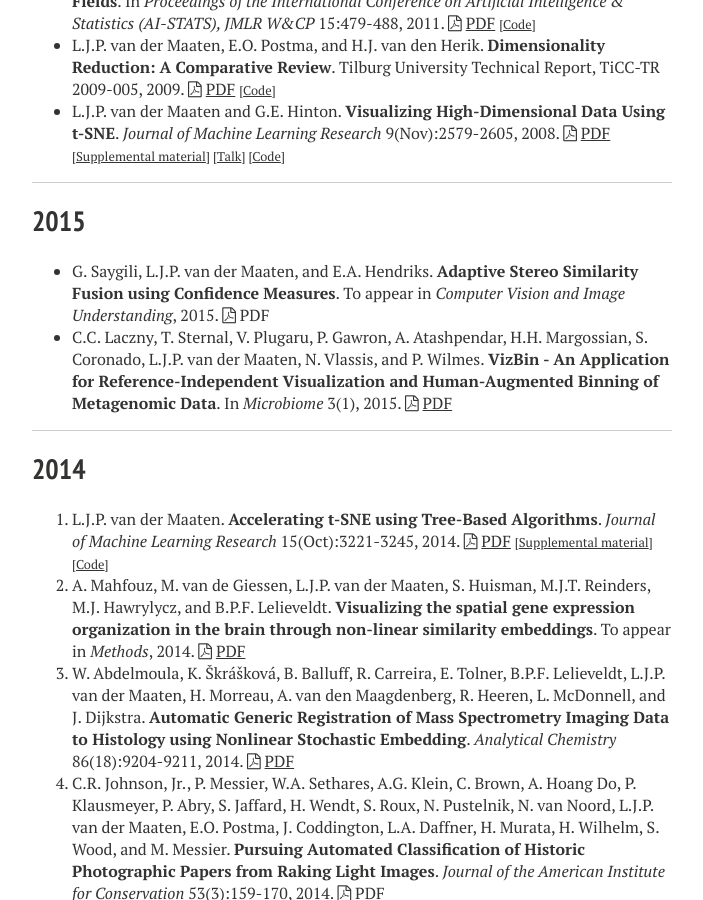
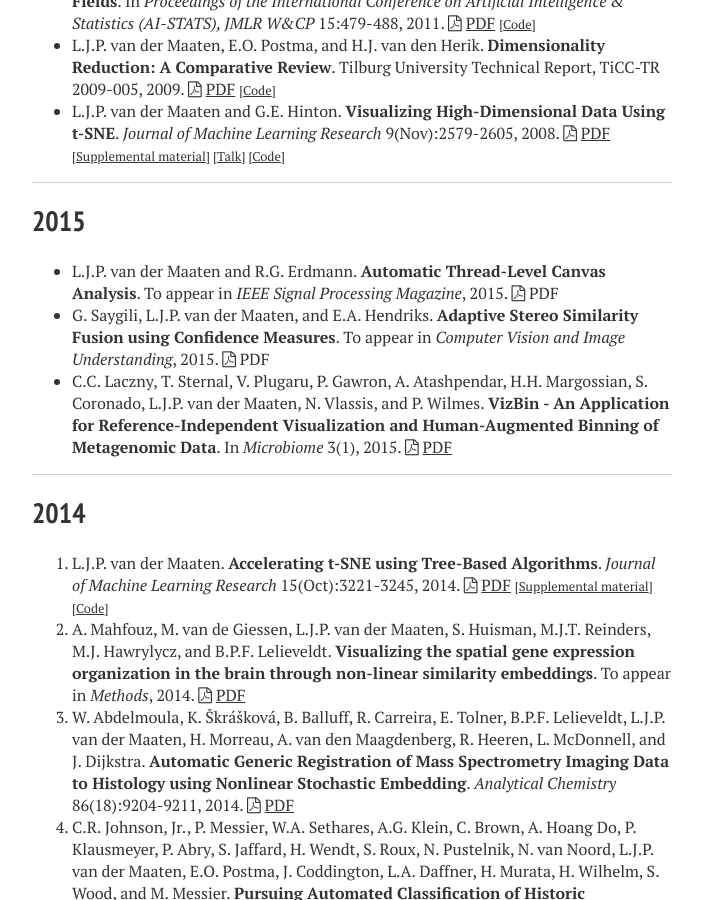
Before and after one commit to lvdmaaten/lvdmaaten.github.io, a Jekyll site: the page built from publications/index.md, in a window 1280 px wide and 900 px high, scrolled down 884 px. Shown: the whole window, without its empty margins (288-991 px from the left). Built offline with Jekyll 4.4.1, drawn with Linux system fonts in a browser that asks for light colours; nearby versions of some CDN libraries.

Commit message:
add publication

```diff
--- a/publications/index.md
+++ b/publications/index.md
@@ -33,6 +33,7 @@ For an overview of citations of my paper, please view my [Google Scholar profile
 
 ## 2015
 
+* L.J.P. van der Maaten and R.G. Erdmann. **Automatic Thread-Level Canvas Analysis**. To appear in _IEEE Signal Processing Magazine_, 2015. <i class="fa fa-file-pdf-o"></i> PDF
 * G. Saygili, L.J.P. van der Maaten, and E.A. Hendriks. **Adaptive Stereo Similarity Fusion using Confidence Measures**. To appear in _Computer Vision and Image Understanding_, 2015. <i class="fa fa-file-pdf-o"></i> PDF
 * C.C. Laczny, T. Sternal, V. Plugaru, P. Gawron, A. Atashpendar, H.H. Margossian, S. Coronado, L.J.P. van der Maaten, N. Vlassis, and P. Wilmes. **VizBin - An Application for Reference-Independent Visualization and Human-Augmented Binning of Metagenomic Data**. In _Microbiome_ 3(1), 2015. <i class="fa fa-file-pdf-o"></i> [PDF](papers/Microbiome_2015.pdf)
 
```
Also changed, not shown: 3 other files.
